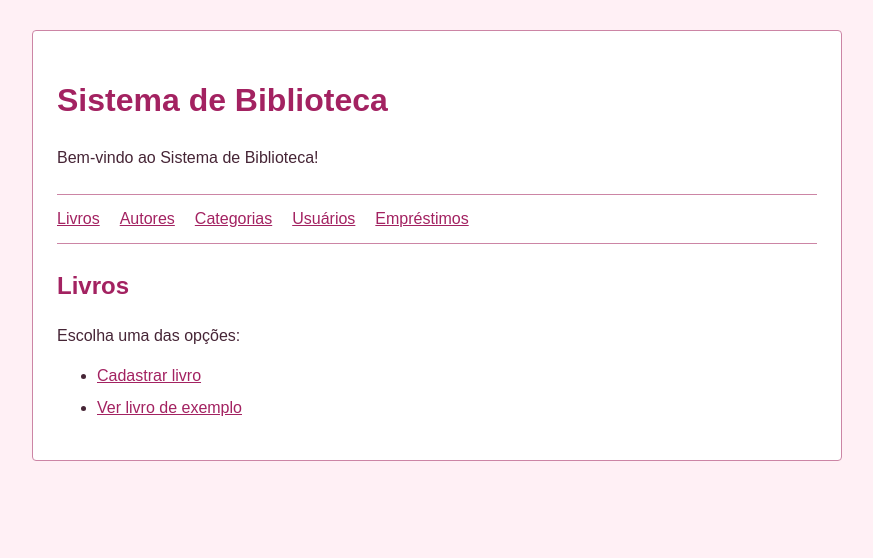
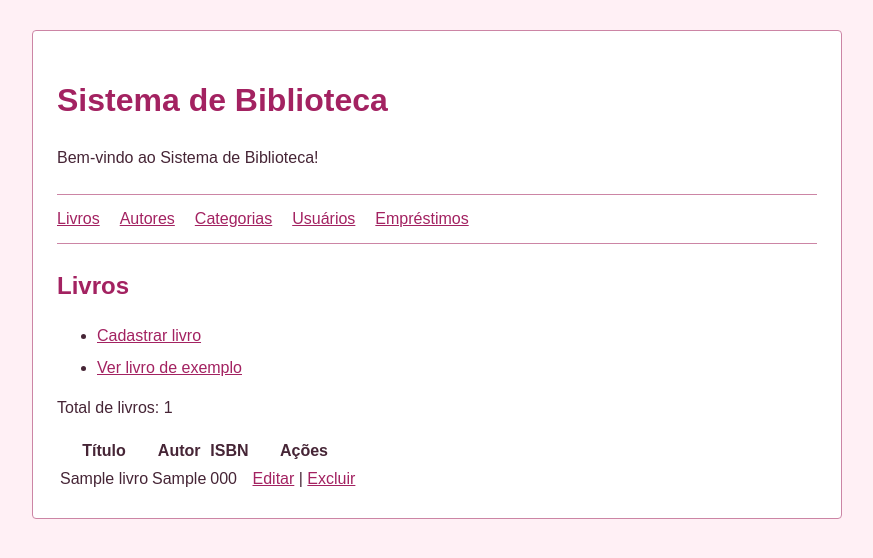
Before and after one commit to Giovannaenoli/BibliotecaMVC, a Spring Boot app: page /livros in a window 1280 px wide. Shown: the top 558 px of the page, without its empty margins (203-1076 px from the left). Run offline with Spring Boot 4, Linux system fonts and the light colour scheme; tables that the repository leaves empty hold one stand-in row (values such as "Sample post").

Commit message:
Completa o CRUD de livros

```diff
--- a/src/main/java/com/biblioteca/controller/LivroController.java
+++ b/src/main/java/com/biblioteca/controller/LivroController.java
@@ -1,18 +1,27 @@
 package com.biblioteca.controller;
 
 import com.biblioteca.model.Livro;
+import com.biblioteca.repository.LivroRepository;
 import org.springframework.stereotype.Controller;
 import org.springframework.ui.Model;
 import org.springframework.web.bind.annotation.GetMapping;
 import org.springframework.web.bind.annotation.ModelAttribute;
+import org.springframework.web.bind.annotation.PathVariable;
 import org.springframework.web.bind.annotation.PostMapping;
 
 @Controller
 public class LivroController {
 
+    private final LivroRepository livroRepository;
+
+    public LivroController(LivroRepository livroRepository) {
+        this.livroRepository = livroRepository;
+    }
+
     @GetMapping("/livros")
-    public String inicio() {
-        return "livros/inicio";
+    public String listar(Model model) {
+        model.addAttribute("livros", livroRepository.findAll());
+        return "livros/lista";
     }
 
     @GetMapping("/livro")
@@ -33,9 +42,22 @@ public class LivroController {
         return "livros/form";
     }
 
+    @GetMapping("/livros/editar/{id}")
+    public String editarLivro(@PathVariable Long id, Model model) {
+        Livro livro = livroRepository.findById(id).orElseThrow();
+        model.addAttribute("livro", livro);
+        return "livros/form";
+    }
+
     @PostMapping("/livros")
-    public String cadastrarLivro(@ModelAttribute("livro") Livro livro, Model model) {
-        model.addAttribute("livro", livro);
-        return "livros/confirmacao";
+    public String cadastrarLivro(@ModelAttribute("livro") Livro livro) {
+        livroRepository.save(livro);
+        return "redirect:/livros";
+    }
+
+    @GetMapping("/livros/excluir/{id}")
+    public String excluir(@PathVariable Long id) {
+        livroRepository.deleteById(id);
+        return "redirect:/livros";
     }
 }
--- /dev/null
+++ b/src/main/resources/templates/livros/lista.html
@@ -0,0 +1,55 @@
+<!DOCTYPE html>
+<html lang="pt-BR" xmlns:th="http://www.thymeleaf.org">
+<head>
+    <meta charset="UTF-8">
+    <meta name="viewport" content="width=device-width, initial-scale=1">
+    <title>Biblioteca</title>
+    <link rel="stylesheet" th:href="@{/css/estilo.css}">
+</head>
+<body>
+    <main>
+        <h1 th:text="'Sistema de Biblioteca'">Sistema de Biblioteca</h1>
+        <p>Bem-vindo ao Sistema de Biblioteca!</p>
+
+        <nav aria-label="Menu principal">
+            <a th:href="@{/livros}">Livros</a>
+            <a th:href="@{/autores/novo}">Autores</a>
+            <a th:href="@{/categorias/novo}">Categorias</a>
+            <a th:href="@{/usuarios}">Usuários</a>
+            <a th:href="@{/emprestimos}">Empréstimos</a>
+        </nav>
+
+        <h2>Livros</h2>
+        <ul>
+            <li><a th:href="@{/livros/novo}">Cadastrar livro</a></li>
+            <li><a th:href="@{/livro}">Ver livro de exemplo</a></li>
+        </ul>
+
+        <p>Total de livros: <span th:text="${livros.size()}"></span></p>
+
+        <table>
+            <thead>
+                <tr>
+                    <th>Título</th>
+                    <th>Autor</th>
+                    <th>ISBN</th>
+                    <th>Ações</th>
+                </tr>
+            </thead>
+            <tbody>
+                <tr th:each="livro : ${livros}">
+                    <td th:text="${livro.titulo}"></td>
+                    <td th:text="${livro.autor}"></td>
+                    <td th:text="${livro.isbn}"></td>
+                    <td>
+                        <a th:href="@{/livros/editar/{id}(id=${livro.id})}">Editar</a>
+                        |
+                        <a th:href="@{/livros/excluir/{id}(id=${livro.id})}"
+                           onclick="return confirm('Tem certeza que deseja excluir este livro?')">Excluir</a>
+                    </td>
+                </tr>
+            </tbody>
+        </table>
+    </main>
+</body>
+</html>
```
Also changed, not shown: src/main/resources/templates/livros/form.html (+5 -4 lines).
